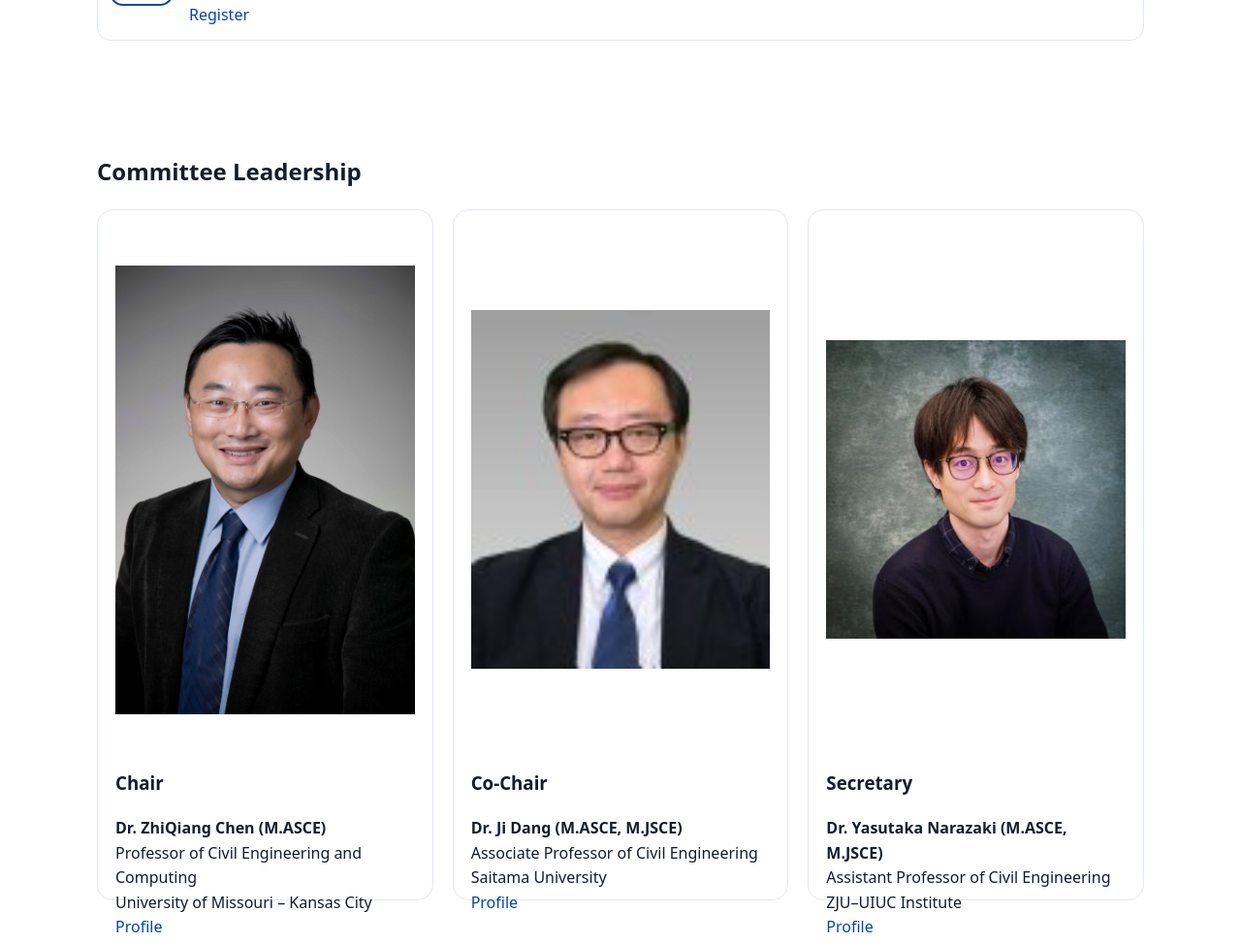
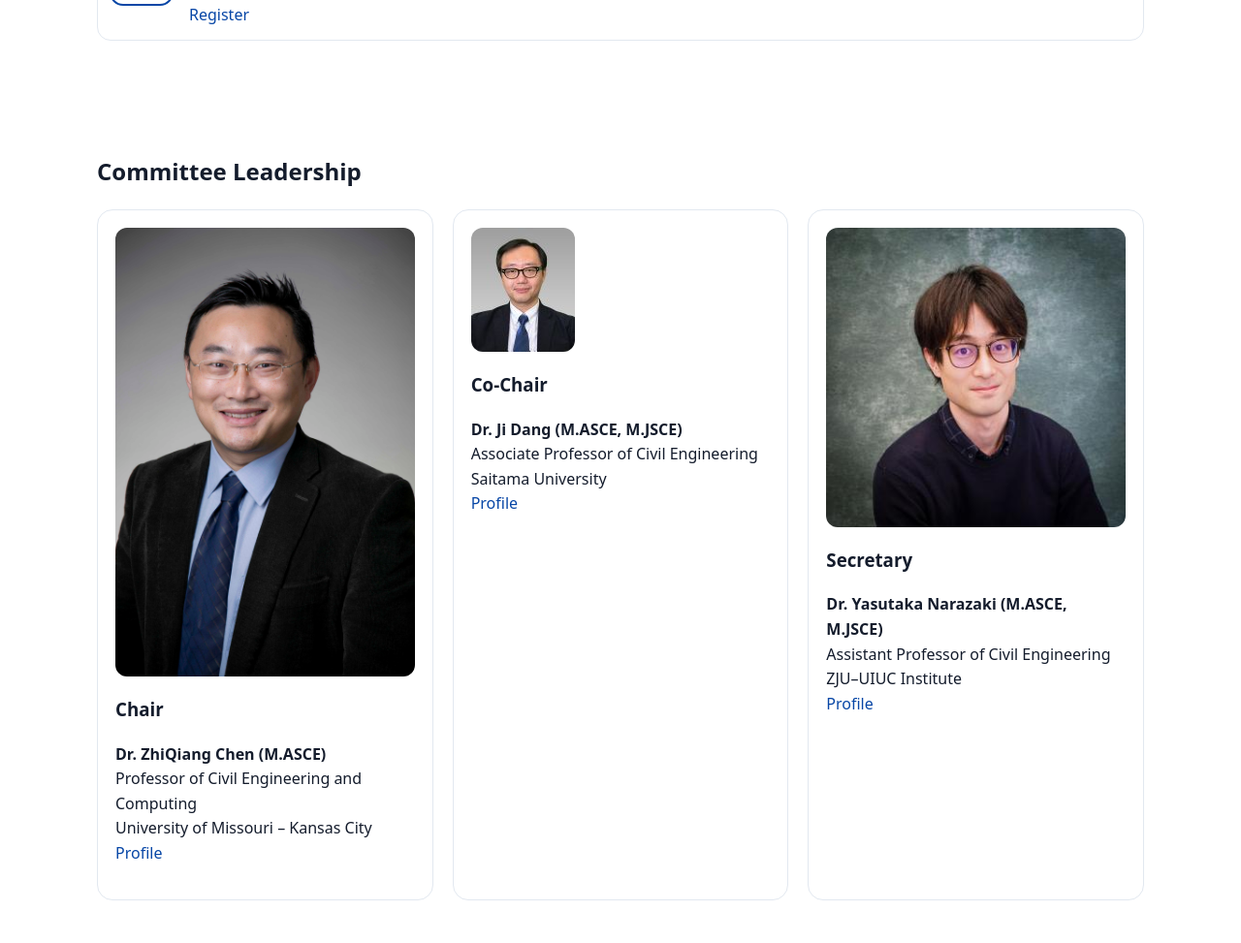
Before and after one commit to tc33acecc/ai.edu, a plain HTML site: page index.html in a window 1280 px wide. Shown: the part 2117-3090 px from the top of the page at 97% size. Drawn offline with Linux system fonts and the light colour scheme.

Commit message:
Change avatar height from 80% to 180px
Update avatar height for desktop display.

```diff
--- a/css/style.css
+++ b/css/style.css
@@ -75,7 +75,7 @@ a:hover{text-decoration:underline}
 
 .person .avatar {
   width:auto;
-  height:80%;          /* default size for desktops */
+  height:180;          /* default size for desktops */
   object-fit:contain;  /* ensures full image fits inside */
   border-radius:12px;
   margin-bottom:12px;
```
